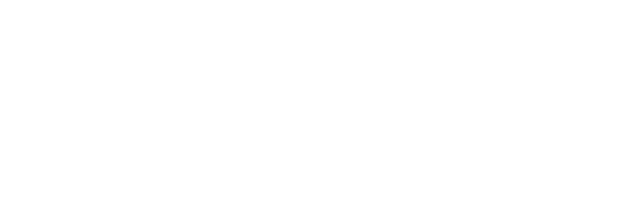
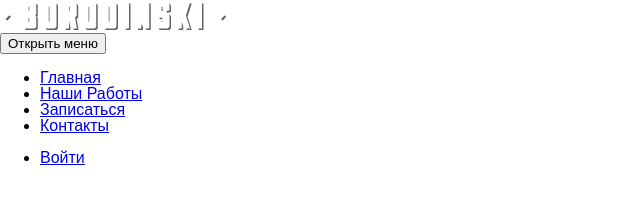
Before and after one commit to SergoDrovski/barbershop-project2, a website: page src/index.html in a window 1280 px wide. Shown: the whole page, without its empty margins (0-640 px from the left). Drawn offline with Linux system fonts and the light colour scheme.

Commit message:
file changes

```diff
--- a/src/index.html
+++ b/src/index.html
@@ -4,21 +4,34 @@
     <meta charset="UTF-8">
     <meta name="viewport" content="width=device-width, initial-scale=1.0">
     <meta http-equiv="X-UA-Compatible" content="ie=edge">
-    <title>Барбершоп Borodiski</title>
+    <title>Барбершоп Borodinski</title>
 
     <link rel="stylesheet" href="styles/style.css">
 </head>
 <body>
-  <header class="">
+  <header class="page-header ">
+    <a class="page-header--logo" href="#">
+      <img class="page-header--logo-img" src="img/logotype-mobile.png" width="226" height="30" alt="Барбершоп Borodinski">
+    </a>
+    <nav class="main-nav">
+      <button class="main-nav--toggle" type="button">Открыть меню</button>
+      <div class="main-nav--wrapper">
+        <ul class="main-nav--list site-list">
+          <li class="site-list--item site-list--item--active"><a href="#">Главная</a></li>
+          <li class="site-list--item"><a href="#">Наши Работы</a></li>
+          <li class="site-list--item"><a href="#">Записаться</a></li>
+          <li class="site-list--item"><a href="#">Контакты</a></li>
+        </ul>
+
+        <ul class="main-nav--list user-list">
+          <li class="user-list--item"><a class="user-list--login" href="login.html">Войти</a></li>
+        </ul>
+      </div>
+    </nav>
 
   </header>
 
-
-  <nav class="">
-
-  </nav>
-
-  <main class="">
+  <main class="page-main">
 
   </main>
 
```
Also changed, not shown: src/img/logotype-mobile.png (added), 1 other file.
